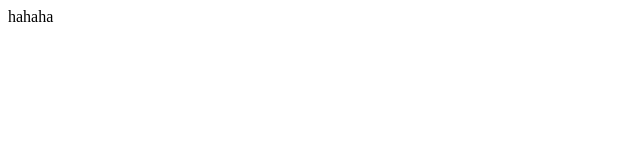
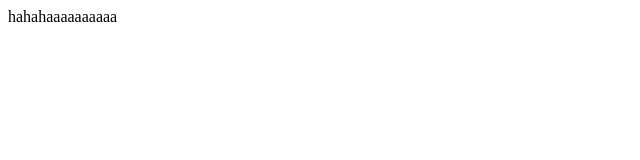
Before and after one commit to comeonzsj/test, a plain HTML site: page index.html in a window 1280 px wide. Shown: the full height of the page, 0-640 px from the left. Drawn offline with Linux system fonts and the light colour scheme.

Commit message:
aaaaaaaaaa

```diff
--- a/index.html
+++ b/index.html
@@ -1,3 +1,3 @@
 <html>
-	hahaha
+	hahahaaaaaaaaaa
 </html>
```
